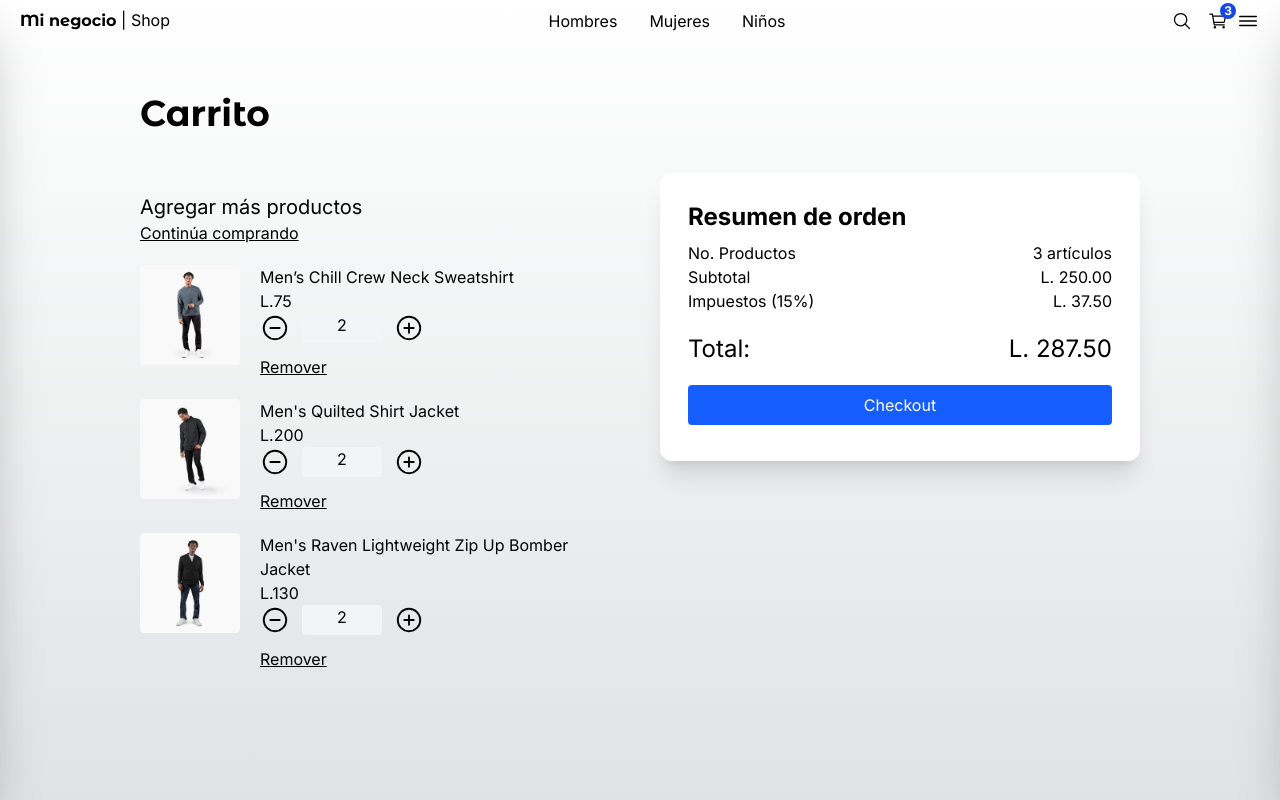
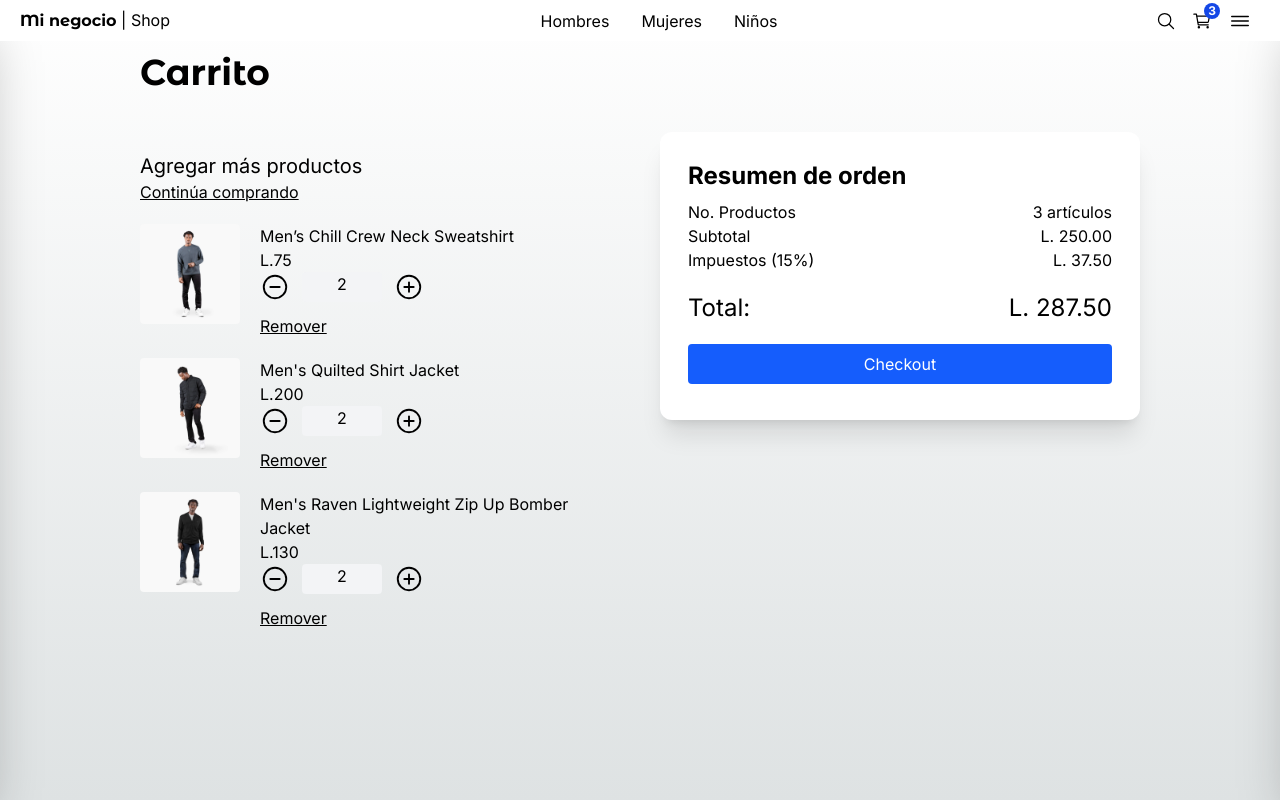
Before and after one commit to jhonatan182/sass-ecommerce, a Next.js app: page /cart in a window 1280 px wide. Shown: the top 800 px of the page. Built offline with nearby package versions, Linux system fonts and the light colour scheme.

Commit message:
feat: fijando top menu

```diff
--- a/src/components/ui/top-menu/TopMenu.tsx
+++ b/src/components/ui/top-menu/TopMenu.tsx
@@ -16,7 +16,7 @@ export function TopMenu() {
   const openFilters = useUIStore((state) => state.openFilters);
 
   return (
-    <nav className="flex px-5 justify-between items-center w-full p-2">
+    <nav className="flex px-5 justify-between items-center w-full p-2 fixed top-0 left-0 right-0 z-50 bg-white">
       {/* Filtro - solo en movil */}
       <div className="sm:hidden">
         <IoFilterOutline className="w-5 h-5" onClick={openFilters} />
@@ -67,7 +67,9 @@ export function TopMenu() {
           </div>
         </Link>
 
-        <IoMenuOutline className="w-6 h-6" onClick={openSideMenu} />
+        <div className="mx-2">
+          <IoMenuOutline className="w-6 h-6" onClick={openSideMenu} />
+        </div>
 
         {/* <button
           className="m-2 p-2 rounded-md transition-all hover:bg-gray-100"
```
